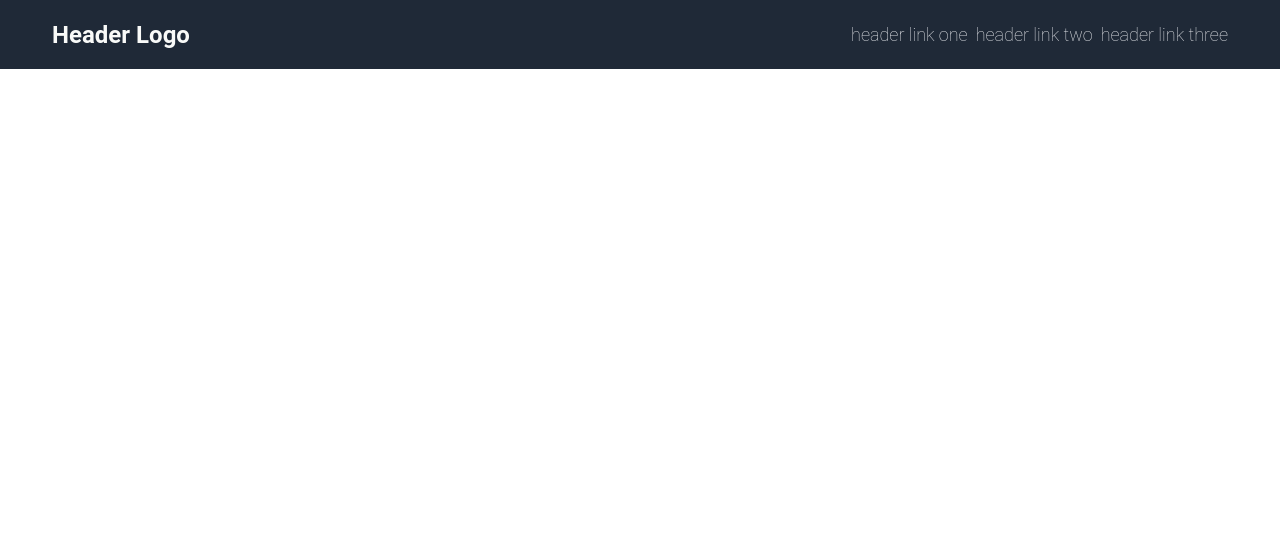
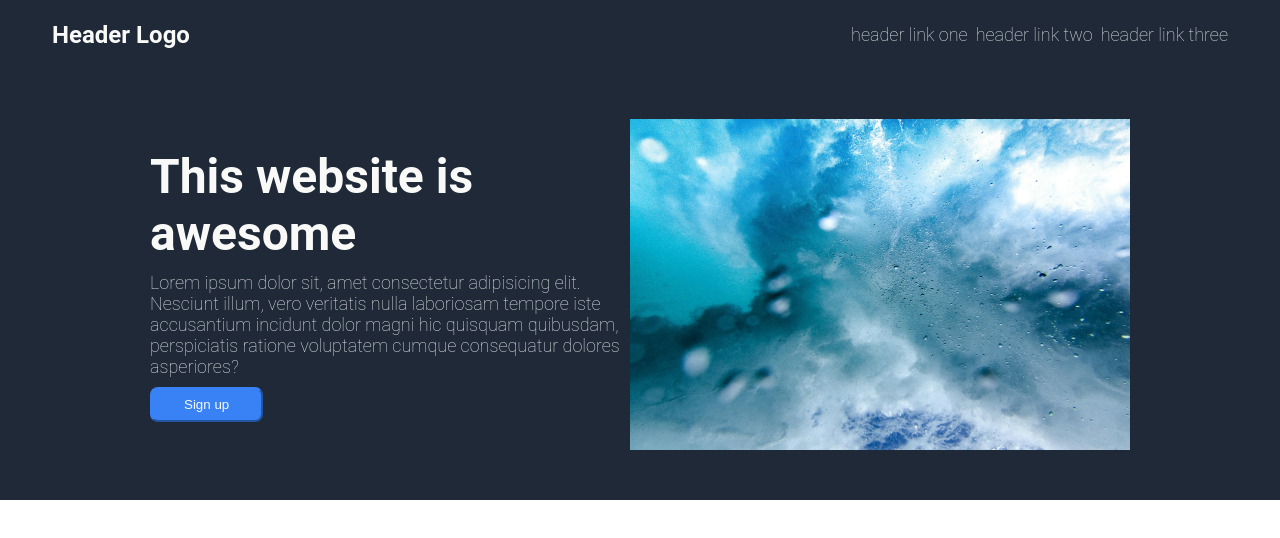
Before and after one commit to aditi-misra/landing-page, a plain HTML site: page index.html in a window 1280 px wide. Drawn offline with Linux system fonts and the light colour scheme.

Commit message:
modified style.css and index.html and added waves.png to images dir, to style the hero text section

```diff
--- a/index.html
+++ b/index.html
@@ -17,5 +17,13 @@
             <li><a href="https://en.wikipedia.org/wiki/2024_ICC_Men%27s_T20_World_Cup_final" target="_blank">header link three</a></li>
         </ul>
     </div>
+    <div class="hero">
+        <div class="words">
+            <div class="main-text">This website is awesome</div>
+            <div class="hero-text">Lorem ipsum dolor sit, amet consectetur adipisicing elit. Nesciunt illum, vero veritatis nulla laboriosam tempore iste accusantium incidunt dolor magni hic quisquam quibusdam, perspiciatis ratione voluptatem cumque consequatur dolores asperiores?</div>
+            <button class="sign-up">Sign up</button>
+        </div>
+        <img class="hero-img" src="./images/waves.jpg" alt="an image of waves">
+    </div>
 </body>
 </html>
--- a/style.css
+++ b/style.css
@@ -28,3 +28,38 @@ a{
     color: #e5e7eb;
     font-weight: lighter;
 }
+.hero{
+    background-color: #1f2937;
+    display: flex;
+    flex: 1;
+    padding: 50px 150px;
+    justify-content: space-evenly;
+    align-items: center;
+}
+.words{
+    display: flex;
+    flex-direction: column;
+    align-items: start;
+    gap: 10px;
+}
+.main-text{
+    font-size: 48px;
+    font-weight: bolder;
+    color: #f9faf8;
+}
+.hero-text{
+    font-size: 18px;
+    color: #e5e7eb;
+    font-weight: lighter;
+}
+button{
+    background-color: #3882f6;
+    padding: 8px 32px;
+    border-color: #3882f6;
+    color: #f9faf8;
+    border-radius: 8px;
+}
+.hero-img{
+    max-width: 500px;
+    height: auto;
+}
```
Also changed, not shown: images/waves.jpg (added).
